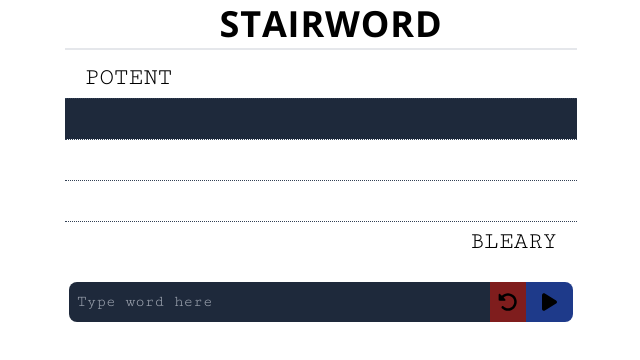
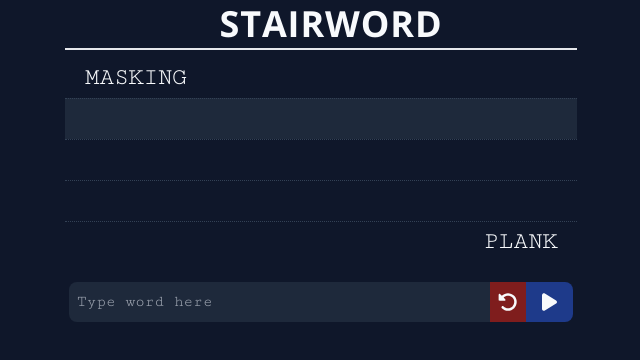
Before and after one commit to ckiely91/stairword, a Next.js app: page / in a window 1280 px wide. Shown: the top 360 px of the page, without its empty margins (319-959 px from the left). Built offline with nearby package versions, Linux system fonts and the light colour scheme.

Commit message:
Fix styles

```diff
--- a/pages/_app.tsx
+++ b/pages/_app.tsx
@@ -27,7 +27,7 @@ function MyApp({ Component, pageProps }: AppProps) {
         <link rel="icon" href="/favicon.ico" />
       </Head>
       <div
-        className={`${openSans.variable} ${cutiveMono.variable} font-sans flex justify-center flex-auto dark:bg-slate-900 dark:text-slate-50`}
+        className={`${openSans.variable} ${cutiveMono.variable} font-sans flex justify-center flex-auto bg-slate-900 text-slate-50`}
       >
         <div className="w-full max-w-lg flex flex-col">
           <header className="flex justify-between items-center px-3 border-b-2 border-gray-200">
--- a/pages/index.tsx
+++ b/pages/index.tsx
@@ -127,8 +127,8 @@ const Home: NextPage<IHomeProps> = ({ startWord, endWord, totalWords }) => {
 export const getStaticProps: GetStaticProps<IHomeProps> = async (context) => {
   return {
     props: {
-      startWord: "POTENT",
-      endWord: "BLEARY",
+      startWord: "MASKING",
+      endWord: "PLANK",
       totalWords: 5,
     },
     revalidate: 3600, // Regenerate site every hour
```
